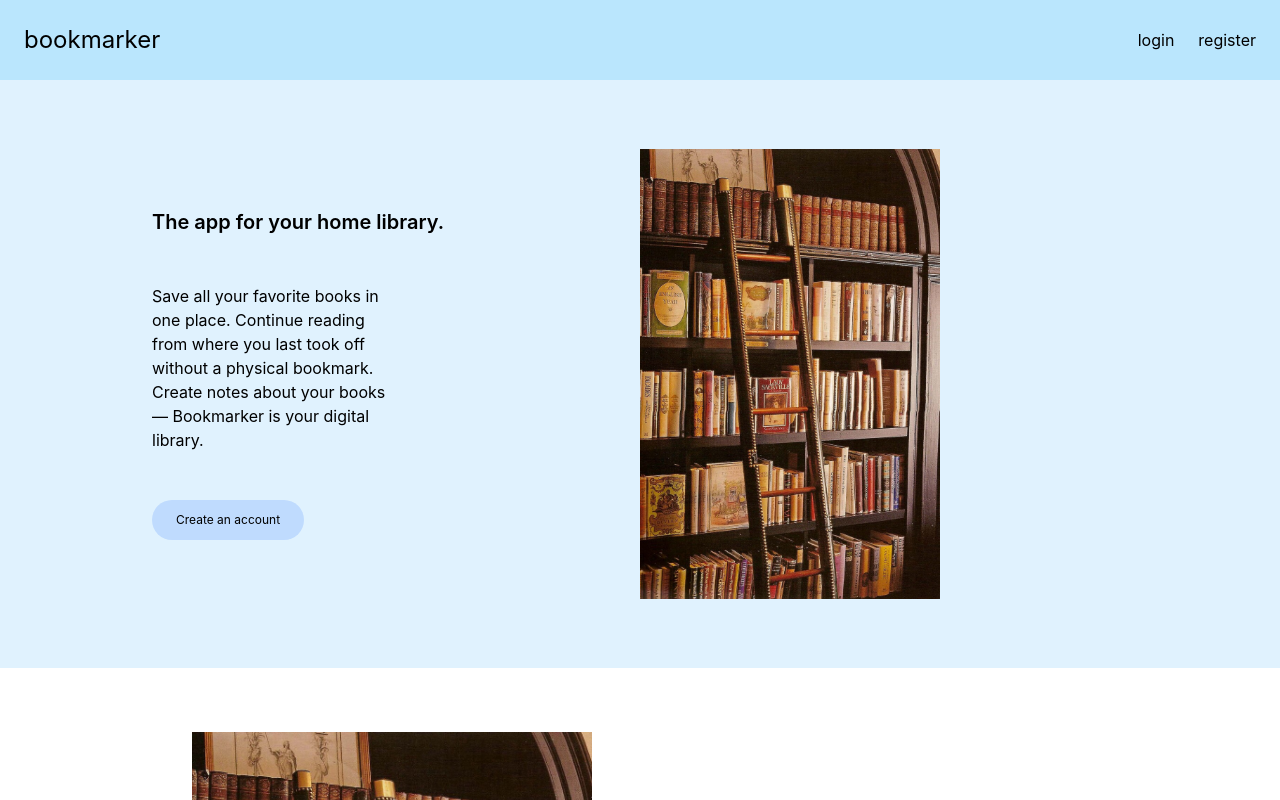
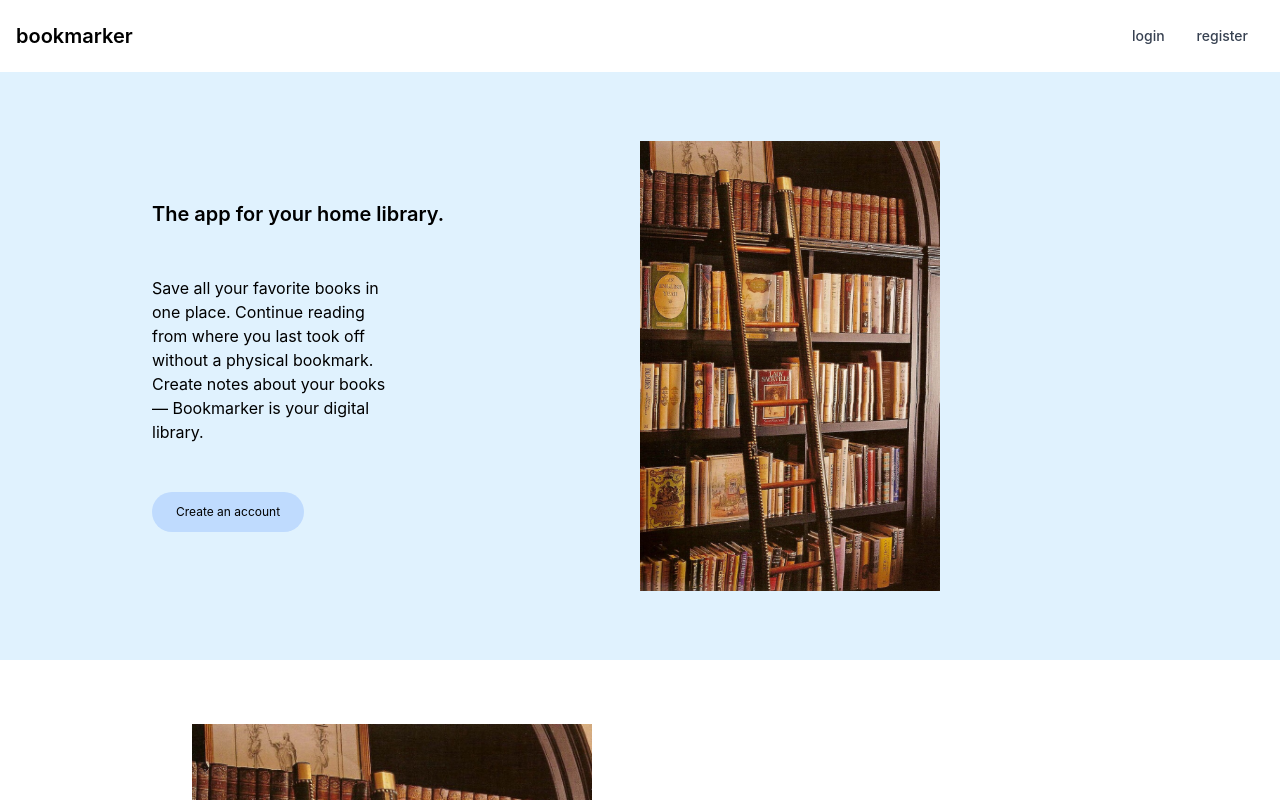
Before and after one commit to barangana/bookmarker, a Next.js app: page / in a window 1280 px wide. Shown: the top 800 px of the page. Built offline with nearby package versions, Linux system fonts and the light colour scheme; no server answers.

Commit message:
feat: styled the header nicer, added filter functionality, added head tag

```diff
--- a/components/index.tsx
+++ b/components/index.tsx
@@ -3,6 +3,7 @@ export * from './ui/Button'
 export * from './ui/Input'
 export * from './ui/Footer'
 export * from './ui/Hero'
+export * from './ui/Links'
 export * from './ui/FeaturesSection/Features'
 
 export * from './ui/Icons/HeartIcon'
--- a/components/ui/Header.tsx
+++ b/components/ui/Header.tsx
@@ -1,8 +1,10 @@
 import React from 'react'
-import Link from 'next/link'
 import { useSession, signOut } from 'next-auth/react'
 import { useRouter } from 'next/router'
 import text from '../../utils/text.json'
+import Links from './Links'
+
+//TODO: Change mobile menu
 
 export const Header = () => {
   const { status } = useSession()
@@ -14,34 +16,52 @@ export const Header = () => {
   }
 
   return (
-    <div className='container mx-auto p-6 bg-sky-200'>
-      <div className='flex items-center justify-between'>
-        <div className='text-2xl'>
-          <Link href='/' passHref>
-            {text.app_name}
-          </Link>
+    <nav className='bg-white border-gray-200 px-2 sm:px-4 py-2.5  dark:bg-gray-900'>
+      <div className='container flex flex-wrap items-center justify-between mx-auto'>
+        <a href='/' className='flex items-center'>
+          <span className='self-center text-xl font-semibold whitespace-nowrap dark:text-white'>
+            bookmarker
+          </span>
+        </a>
+        <button
+          data-collapse-toggle='navbar-default'
+          type='button'
+          className='inline-flex items-center p-2 ml-3 text-sm text-gray-500 rounded-lg md:hidden hover:bg-gray-100 focus:outline-none focus:ring-2 focus:ring-gray-200 dark:text-gray-400 dark:hover:bg-gray-700 dark:focus:ring-gray-600'
+          aria-controls='navbar-default'
+          aria-expanded='false'
+        >
+          <span className='sr-only'>Open main menu</span>
+          <svg
+            className='w-6 h-6'
+            aria-hidden='true'
+            fill='currentColor'
+            viewBox='0 0 20 20'
+            xmlns='http://www.w3.org/2000/svg'
+          >
+            <path
+              fill-rule='evenodd'
+              d='M3 5a1 1 0 011-1h12a1 1 0 110 2H4a1 1 0 01-1-1zM3 10a1 1 0 011-1h12a1 1 0 110 2H4a1 1 0 01-1-1zM3 15a1 1 0 011-1h12a1 1 0 110 2H4a1 1 0 01-1-1z'
+              clip-rule='evenodd'
+            ></path>
+          </svg>
+        </button>
+        <div className='hidden w-full md:block md:w-auto' id='navbar-default'>
+          <ul className='flex flex-col p-4 mt-4 border border-gray-100 rounded-lg bg-gray-50 md:flex-row md:space-x-8 md:mt-0 md:text-sm md:font-medium md:border-0 md:bg-white dark:bg-gray-800 md:dark:bg-gray-900 dark:border-gray-700'>
+            {status === 'authenticated' ? (
+              <>
+                <Links href='/add-book'>{text.add_book}</Links>
+                <Links href='/booklist'>{text.my_books}</Links>
+                <button onClick={handleLogout}>{text.logout}</button>
+              </>
+            ) : (
+              <>
+                <Links href='/login'>{text.login}</Links>
+                <Links href='/signup'>{text.register}</Links>
+              </>
+            )}
+          </ul>
         </div>
-        {status === 'authenticated' ? (
-          <div className='space-x-6'>
-            <Link href='/add-book' passHref>
-              {text.add_book}
-            </Link>
-            <Link href='/booklist' passHref>
-              {text.my_books}
-            </Link>
-            <button onClick={handleLogout}>{text.logout}</button>
-          </div>
-        ) : (
-          <div className='space-x-6'>
-            <Link href='/login' passHref>
-              {text.login}
-            </Link>
-            <Link href='/signup' passHref>
-              {text.register}
-            </Link>
-          </div>
-        )}
       </div>
-    </div>
+    </nav>
   )
 }
--- /dev/null
+++ b/components/ui/Label.tsx
@@ -0,0 +1,12 @@
+import React from 'react'
+
+interface LabelProps {
+  children: React.ReactNode
+  htmlFor: string
+}
+
+const Label = () => {
+  return <div>Label</div>
+}
+
+export default Label
--- a/components/ui/Layout/Layout.tsx
+++ b/components/ui/Layout/Layout.tsx
@@ -1,14 +1,25 @@
+import Head from 'next/head'
 import React from 'react'
 import { Footer } from '../Footer'
 import { Header } from '../Header'
 
 interface LayoutProps {
   children: React.ReactNode
+  title?: string
 }
 
-export const Layout: React.FC<LayoutProps> = ({ children }) => {
+export const Layout: React.FC<LayoutProps> = ({
+  children,
+  title = 'bookmarker',
+}) => {
   return (
     <div>
+      <Head>
+        <title>{title}</title>
+        <meta charSet='utf-8' />
+        <meta name='viewport' content='initial-scale=1.0, width=device-width' />
+        <meta name='description' content='Your personal digital library.' />
+      </Head>
       <Header />
       {children}
       <Footer />
--- /dev/null
+++ b/components/ui/Links.tsx
@@ -0,0 +1,21 @@
+import React from 'react'
+import Link from 'next/link'
+
+interface LinkProps {
+  href: string
+  children: React.ReactNode
+}
+
+export const Links: React.FC<LinkProps> = ({ href, children }) => {
+  return (
+    <Link
+      href={href}
+      className='block py-2 pl-3 pr-4 text-gray-700 rounded hover:bg-gray-100 md:hover:bg-transparent md:border-0 md:hover:text-blue-700 md:p-0 dark:text-gray-400 md:dark:hover:text-white dark:hover:bg-gray-700 dark:hover:text-white md:dark:hover:bg-transparent'
+      passHref
+    >
+      {children}
+    </Link>
+  )
+}
+
+export default Links
--- a/pages/booklist/index.tsx
+++ b/pages/booklist/index.tsx
@@ -1,9 +1,9 @@
-import React from 'react'
+import React, { useState } from 'react'
 import { PrismaClient } from '@prisma/client'
 import { getSession } from 'next-auth/react'
 import { GetServerSideProps, NextPage } from 'next'
 import { Book } from '../../utils/types/types'
-import { Layout } from '../../components'
+import { Input, Layout } from '../../components'
 import { Cards } from '../../components'
 
 //TODO: Once Next13 has a stable build, migrate to Next13 data fetching
@@ -14,23 +14,39 @@ interface BooksProps {
 }
 
 const Books: NextPage<BooksProps> = ({ books }) => {
+  const [search, setSearch] = useState('')
+  const filteredSearch = books.filter((book: Book) =>
+    search !== ''
+      ? book.title.includes(search) || book.type.includes(search)
+      : true
+  )
+  console.log(search)
   return (
     <Layout>
+      <div className='container mx-auto my-4'>
+        <h1 className='text-4xl'>your books</h1>
+        <div className='flex flex-col my-4'>
+          <label className='mb-2'>filter by name or title</label>
+          <input
+            className='rounded-full bg-sky-200 pl-4'
+            value={search}
+            onChange={(e) => setSearch(e.target.value)}
+          />
+        </div>
         {books.length > 0 ? (
-        <div className='container mx-auto my-6'>
           <div className='grid grid-cols-3'>
-            {books.map((book) => (
+            {filteredSearch.map((book) => (
               <div className='pt-6'>
                 <Cards key={book.id} data={book} />
               </div>
             ))}
-          </div>
           </div>
         ) : (
           <div className='grid h-screen place-items-center text-2xl'>
             your book list is empty, begin adding?
           </div>
         )}
+      </div>
     </Layout>
   )
 }
--- a/pages/login.tsx
+++ b/pages/login.tsx
@@ -1,4 +1,5 @@
 import { useSession } from 'next-auth/react'
+import Head from 'next/head'
 import { useRouter } from 'next/router'
 import React from 'react'
 import { LoginForm } from '../components/index'
@@ -10,7 +11,20 @@ const Login = () => {
   if (status === 'authenticated') {
     router.push('/booklist')
   } else {
-    return <LoginForm />
+    return (
+      <>
+        <Head>
+          <title>bookmarker</title>
+          <meta charSet='utf-8' />
+          <meta
+            name='viewport'
+            content='initial-scale=1.0, width=device-width'
+          />
+          <meta name='description' content='Your personal digital library.' />
+        </Head>
+        <LoginForm />
+      </>
+    )
   }
 }
 
--- a/pages/signup.tsx
+++ b/pages/signup.tsx
@@ -2,6 +2,7 @@ import { useSession } from 'next-auth/react'
 import { useRouter } from 'next/router'
 import React from 'react'
 import { RegisterForm } from '../components'
+import Head from 'next/head'
 
 const Signup = () => {
   const { status } = useSession()
@@ -10,7 +11,20 @@ const Signup = () => {
   if (status === 'authenticated') {
     router.push('/booklist')
   } else {
-    return <RegisterForm />
+    return (
+      <>
+        <Head>
+          <title>bookmarker</title>
+          <meta charSet='utf-8' />
+          <meta
+            name='viewport'
+            content='initial-scale=1.0, width=device-width'
+          />
+          <meta name='description' content='Your personal digital library.' />
+        </Head>
+        <RegisterForm />
+      </>
+    )
   }
 }
 
```
Lines whose indentation alone changed are shown as unchanged.
